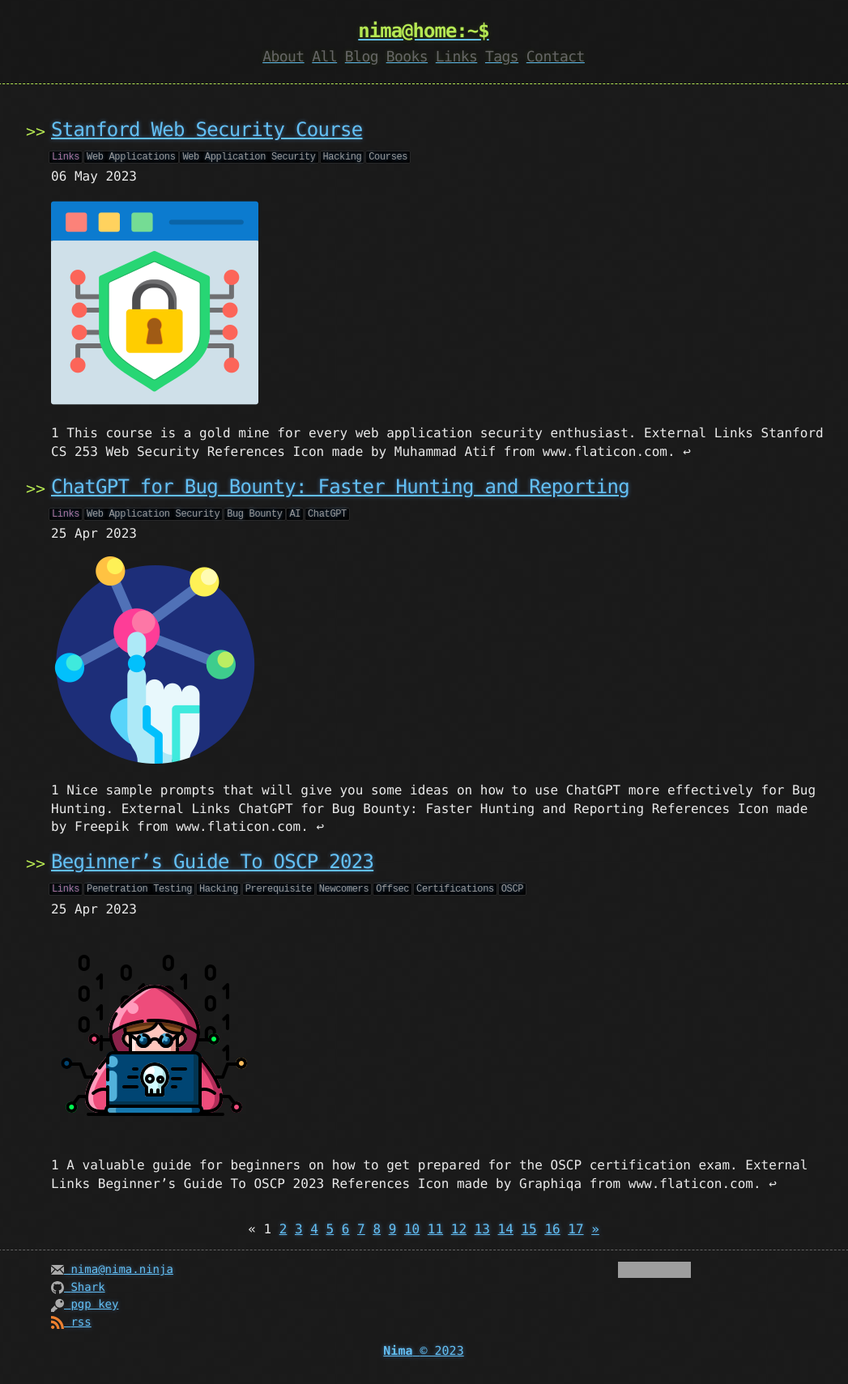
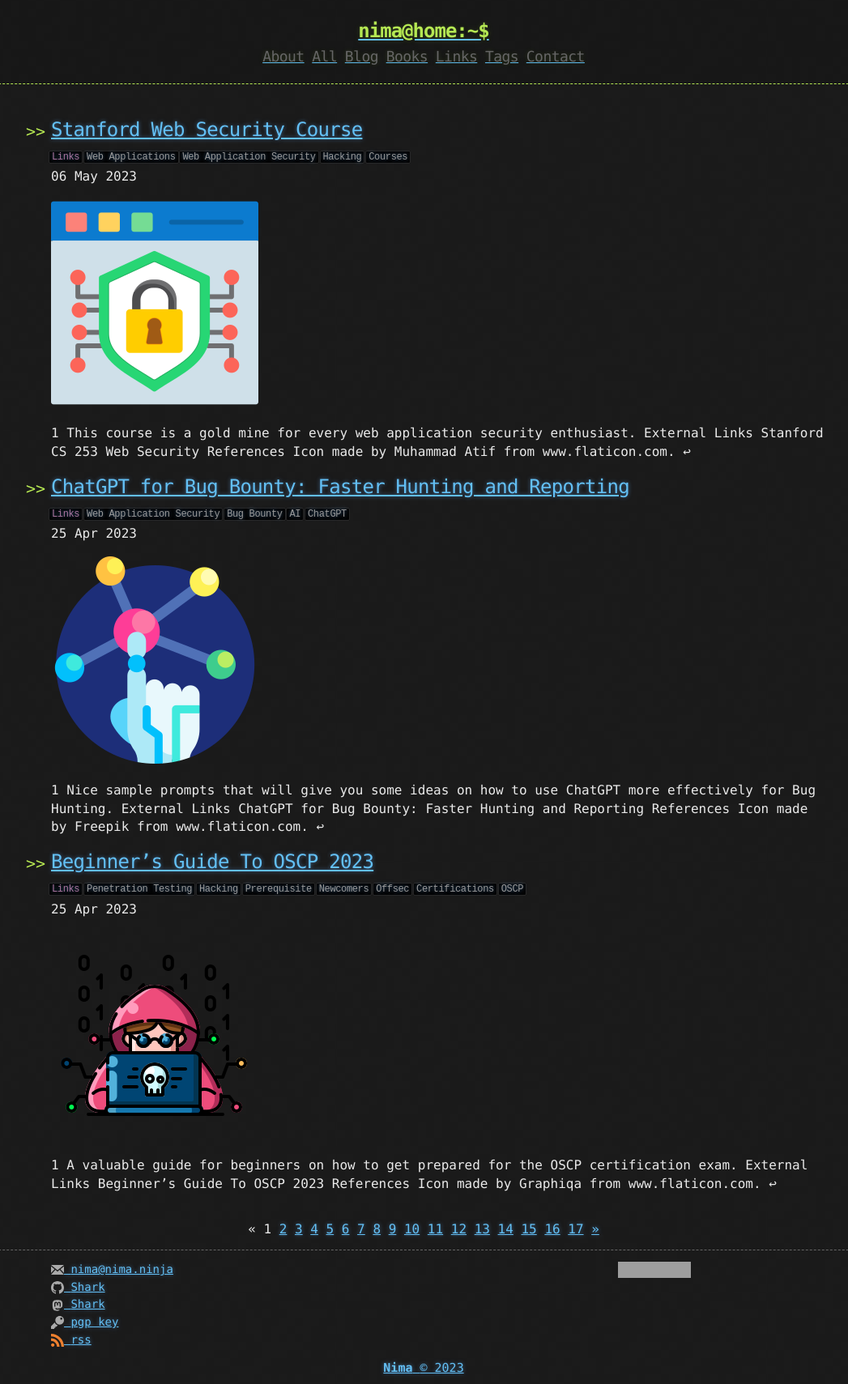
Before and after one commit to CamoCatX/camocatx.github.io, a Jekyll site: the page built from index.html, in a window 1280 px wide. Shown: the whole page at 81% size, without its empty margins (117-1164 px from the left). Built offline with Jekyll 4.4.1, drawn with Linux system fonts in a browser that asks for light colours; the list of posts is cut into pages by our own code; before the commit the page ends 1687 px from its top, so only the background shows below that; grey boxes are pictures that could not be loaded.

Commit message:
Add mastodon

```diff
--- a/_config.yml
+++ b/_config.yml
@@ -45,6 +45,8 @@ social:
   githubname: "Shark"
   twitter:
   twittername: "Shark"
+  mastodon: "https://infosec.exchange/@csh4rk"
+  mastodonname: "Shark"
   linkedin:
   pgpkey: "CEE9A66A2F5C6187E4242B0425669795B037FEF2.asc"
   hackthebox: "768488"
--- a/_includes/social.html
+++ b/_includes/social.html
@@ -17,11 +17,18 @@
     </li>
   {% endif %}
 
+  {% if site.social.mastodon %}
+    <li class="social-media-list">
+      <a rel="me" href="{{ site.social.mastodon }}"><span class="icon">{% include icon-mastodon.svg %}</span><span>{{ site.social.mastodonname }}</span></a>
+    </li>
+  {% endif %}
+
   {% if site.social.linkedin %}
     <li class="social-media-list">
       <a href="https://linkedin.com/in/{{ site.social.linkedin }}"><span class="icon">{% include icon-linkedin.svg %}</span><span>{{ site.social.linkedin }}</span></a>
     </li>
   {% endif %}
+
 
   <!--{% if site.social.discordserver %}
     <li class="social-media-list">
```
Also changed, not shown: _includes/icon-mastodon.svg (added). Lines whose indentation alone changed are shown as unchanged.
